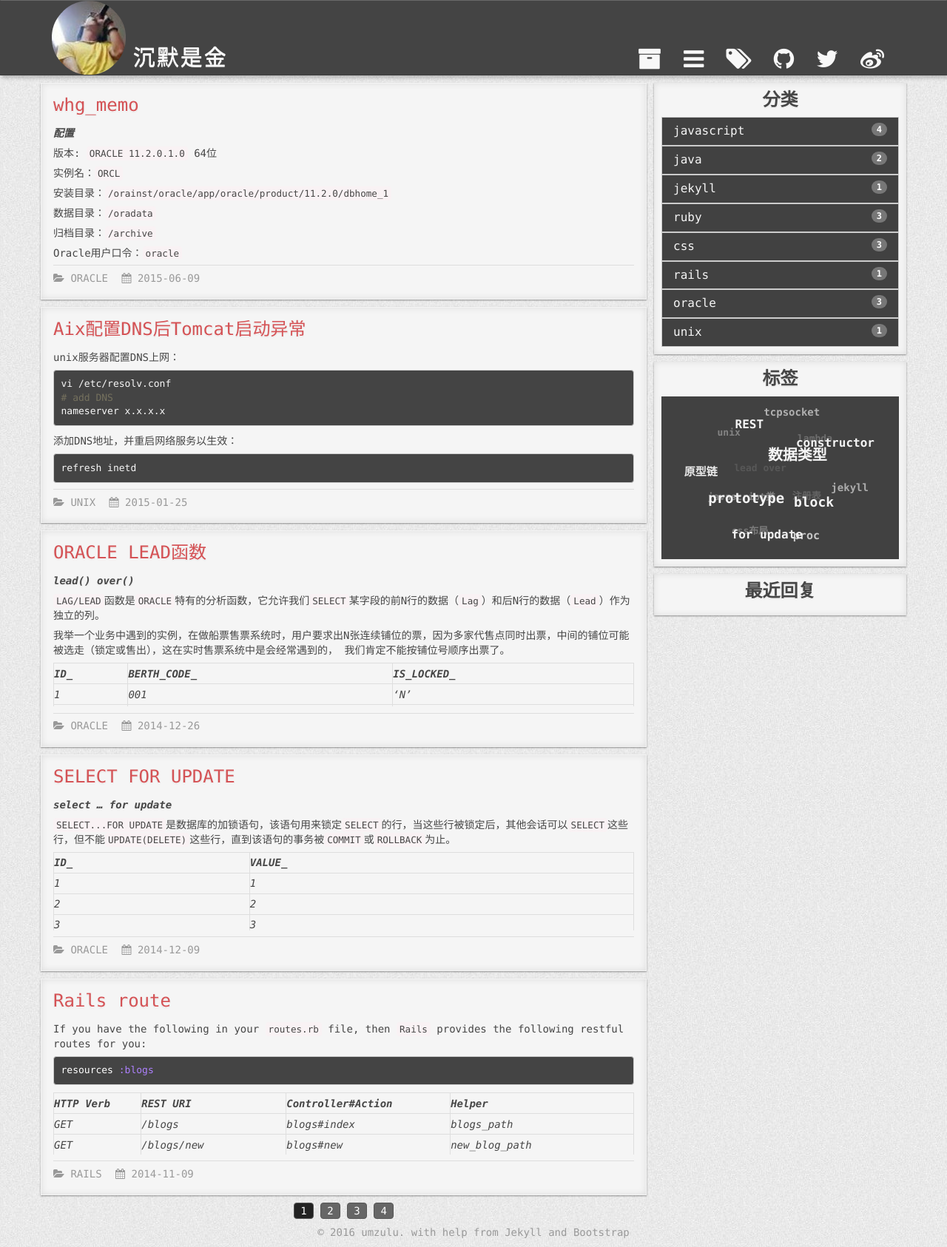
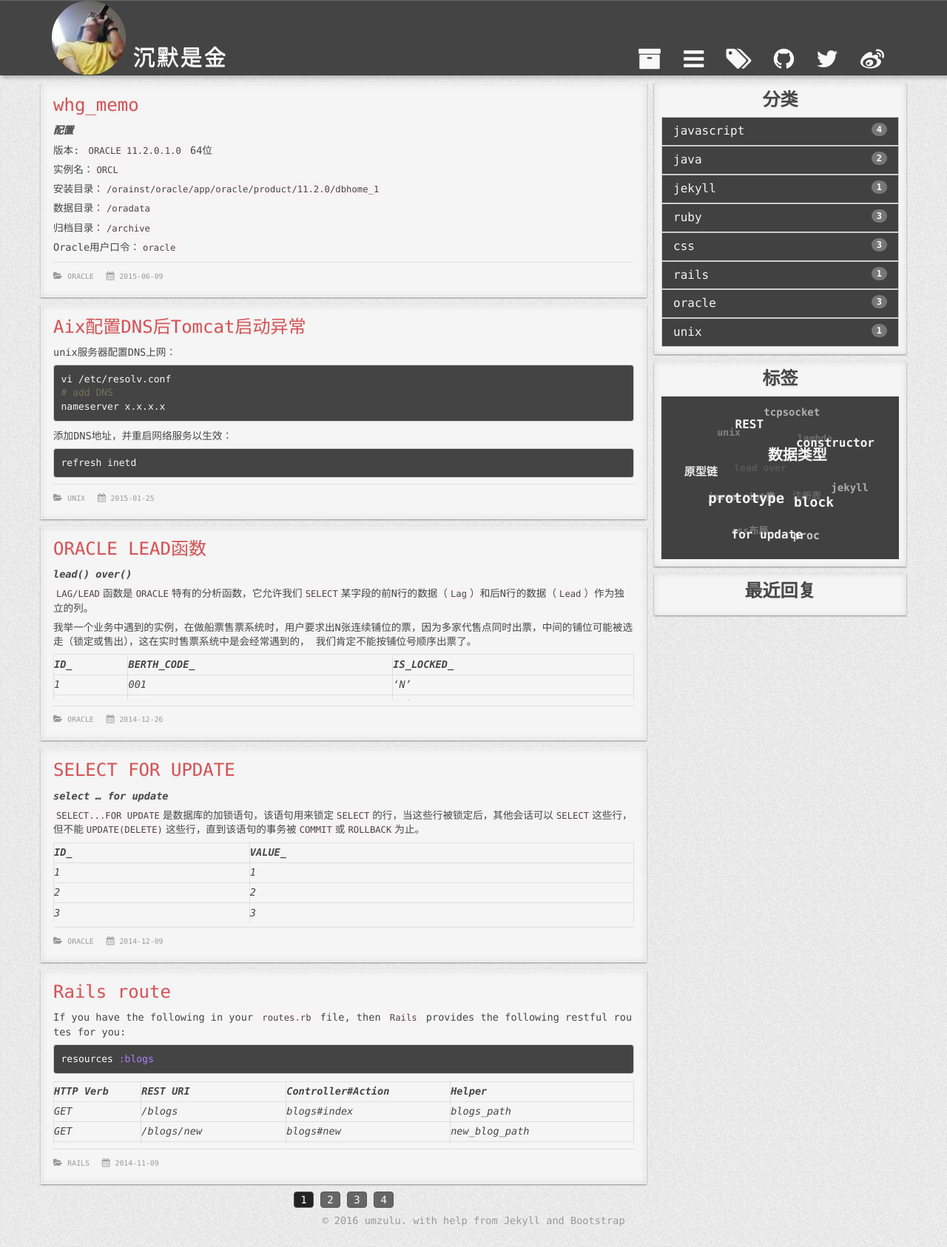
Before and after one commit to norakaeru/umzulu.github.io, a Jekyll site: the page built from index.html, in a window 1280 px wide. Shown: the whole page at 74% size. Built offline with Jekyll 4.4.1, drawn with Linux system fonts in a browser that asks for light colours; the list of posts is cut into pages by our own code; comment, search, counter and statistics services are not loaded.

Commit message:
adjust height

```diff
--- a/style/css/style.css
+++ b/style/css/style.css
@@ -89,7 +89,7 @@
 }
 
 /*footer*/
-.footer p {color:#999;font-size:14px;}
+.footer p {color:#999;font-size:0.85em;}
 .footer p a {color:#999}
 .footer p a:hover,
 .footer p a:focus {color:#333}
@@ -264,10 +264,8 @@
     color: rgba(51,51,51,0.9);
 }
 @media (max-width:767px) {
-.post-list {padding: 5px 0 !important;}
 .post-list>li {margin: 5px 0 !important;}
-.post-box h3 {font-size:16px;}
-.post-box .post-content {height: 8em !important;}
+.post-box h3 {font-size:1em;}
 .post-box .post-content  p{white-space:nowrap; overflow: hidden; text-overflow: ellipsis; }
 .row-xs { margin: 0 -10px 0; }
 .paper { margin: 10px auto;}
@@ -317,7 +315,7 @@
 }*/
 .post-box h3 ,
 .post-box .post-content {
-    margin: 0 0 0.6em;
+    margin: 0 0 0.5em;
 }
 .post-box h3 a{
     color: #D45255;
@@ -337,10 +335,10 @@
 .post-box .post-cate-date a{
     color:#999;
     margin-right: 5px;
-    font-size:14px;
+    font-size:0.85em;
 }
 .post-box .post-content {
-	font-size:14px;
+	font-size:0.85em;
 	height: 180px;
     overflow: hidden;
 }
@@ -348,7 +346,7 @@
     margin: 0 0 0.5em;
 }
 .post-box .read-more {
-    font-size:14px;
+    font-size:0.85em;
     position:absolute;
     right:40px;
     bottom:5px;
```
